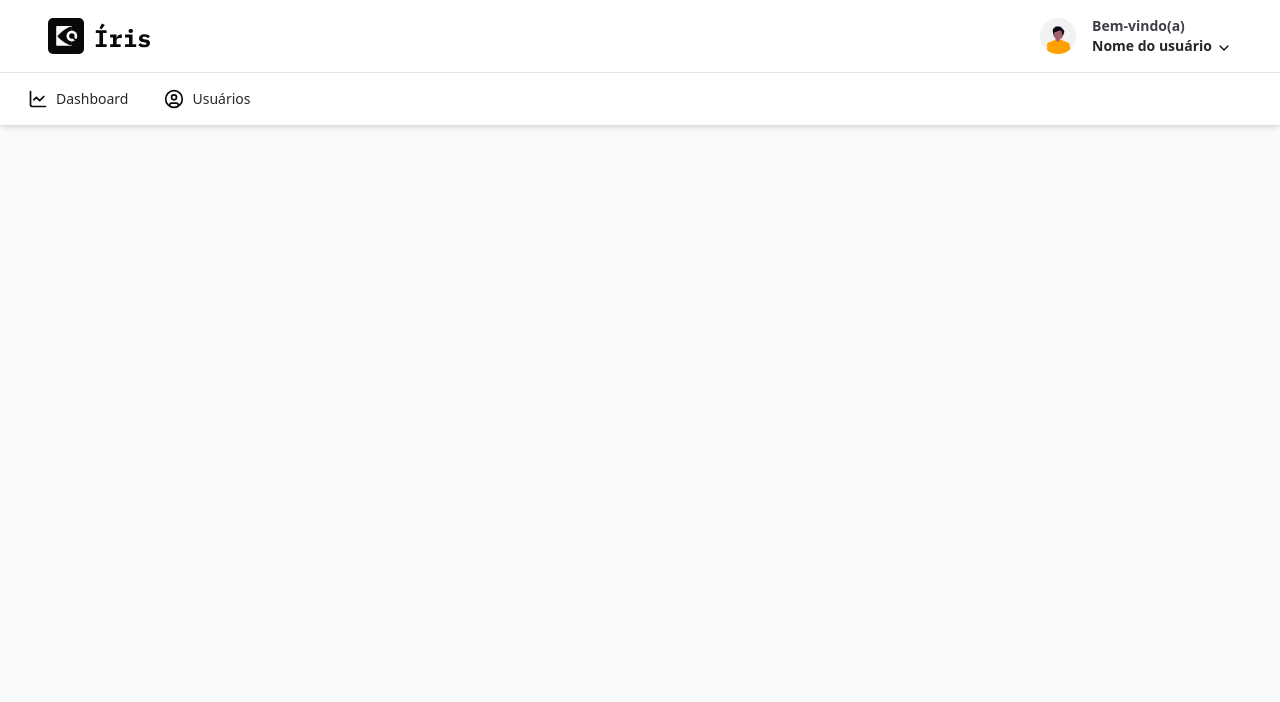
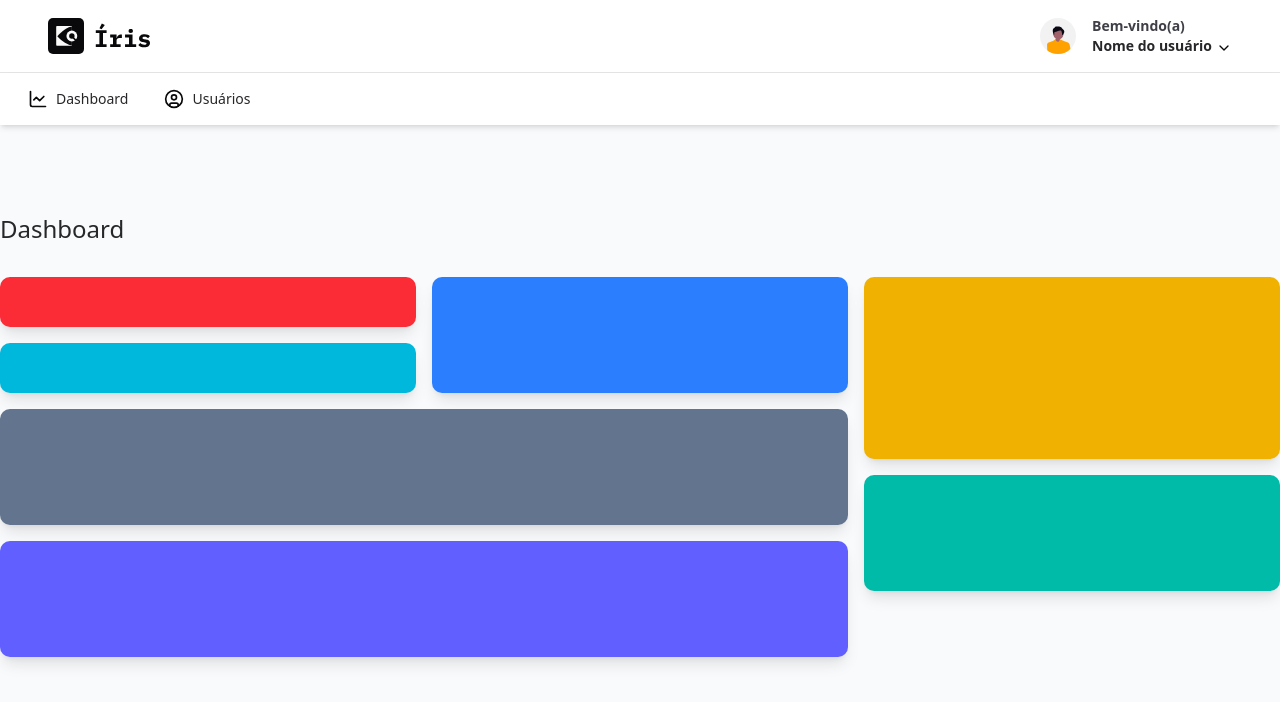
Before and after one commit to equipe-iris/Iris-Front-End, a Next.js app: page /dashboard in a window 1280 px wide. Shown: the top 702 px of the page. Built offline with nearby package versions, Linux system fonts and the light colour scheme.

Commit message:
feat: esqueleto inicial do grid layout do dashboard

```diff
--- a/src/app/dashboard/page.tsx
+++ b/src/app/dashboard/page.tsx
@@ -1,7 +1,17 @@
-export default function Dashboard() {
+
+export default function DashboardPage() {
     return (
         <div>
-            {/* <h1>Dashboard</h1> */}
+            <h1 className="text-2xl font-medium text-zinc-800 mb-8">Dashboard</h1>
+            <div className="grid grid-cols-3 grid-rows-12 gap-4">
+                <div className="bg-red-500 min-h-[50px] rounded-lg shadow-lg col-span-1 row-span-2"></div>
+                <div className="bg-blue-500 min-h-[50px] rounded-lg shadow-lg col-span-1 row-span-4"></div>
+                <div className="bg-yellow-500 min-h-[50px] rounded-lg shadow-lg col-span-1 row-span-6"></div>
+                <div className="bg-cyan-500 min-h-[50px] rounded-lg shadow-lg row-span-2"></div>
+                <div className="bg-slate-500 min-h-[50px] rounded-lg shadow-lg col-span-2 row-span-4"></div>
+                <div className="bg-teal-500 min-h-[50px] rounded-lg shadow-lg col-span-1 row-span-4"></div>
+                <div className="bg-indigo-500 min-h-[50px] rounded-lg shadow-lg col-span-2 row-span-4"></div>
+            </div>
         </div>
     )
 }
--- a/src/app/layout.tsx
+++ b/src/app/layout.tsx
@@ -22,14 +22,17 @@ export default function RootLayout({
   return (
     <html lang="en">
       <body
-        className={`${fontInter.variable} antialiased`}
+        className={`${fontInter.variable} antialiased flex flex-col gap-22`}
       >
-        <div>
+        <div className="w-full">
           <Header />
           <Navbar />
         </div>
-
-        {children}
+        <main className="flex justify-center">
+        <div className="w-full max-w-[1360px]">
+          {children}
+        </div>
+        </main>
       </body>
     </html>
   );
--- a/src/components/header.tsx
+++ b/src/components/header.tsx
@@ -4,7 +4,7 @@ import { ChevronDown } from "lucide-react"
 function Header() {
     return (
         <>
-            <header className="bg-white px-12 py-4 flex items-center justify-between border-b border-zinc-200">
+            <header className="bg-white w-full px-12 py-4 flex items-center justify-between border-b border-zinc-200">
                 <Image
                     src="/logo-iris.svg"
                     alt="Íris"
--- a/src/components/navbar.tsx
+++ b/src/components/navbar.tsx
@@ -3,7 +3,7 @@ import { ChartLine, CircleUser } from "lucide-react"
 
 function Navbar() {
     return (
-        <nav className="bg-white px-4 py-2 flex items-center gap-3 shadow-md">
+        <nav className="bg-white w-full px-4 py-2 flex items-center gap-3 shadow-md">
             <NavItem
                 icon={<ChartLine size={20} />}
                 label="Dashboard"
```
